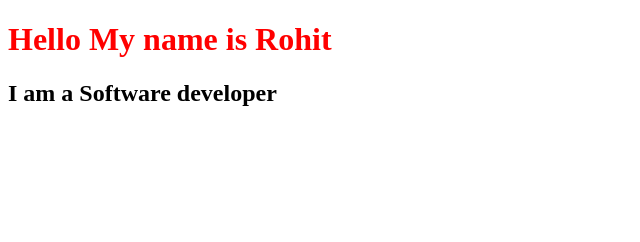
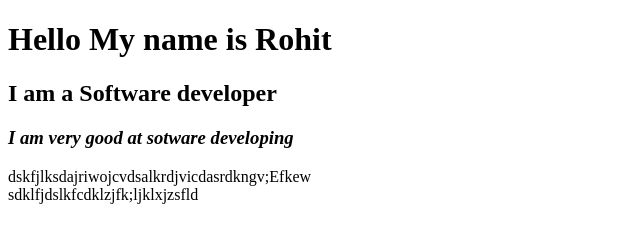
Before and after one commit to rohitghatal1/rohitghatal.github.io, a plain HTML site: page index.html in a window 1280 px wide. Shown: the whole page, without its empty margins (0-640 px from the left). Drawn offline with Linux system fonts and the light colour scheme.

Commit message:
add index.html and contact.html

```diff
--- a/index.html
+++ b/index.html
@@ -5,9 +5,14 @@
     <meta http-equiv="X-UA-Compatible" content="IE=edge">
     <meta name="viewport" content="width=device-width, initial-scale=1.0">
     <title>My portfolio</title>
+    <link rel="stylesheet" href="css/style.css">
 </head>
 <body bg color ="Blue">
-<h1 style="color: red;">Hello My name is <b>Rohit</b> </h1>
-<h2 style="border: 3px 6px;">I am a Software developer</h2>
+<h1>Hello My name is <b>Rohit</b> </h1>
+<h2>I am a Software developer</h2>
+<h3><i>I am very good at sotware developing</i></h3>
+<div class="container">dskfjlksdajriwojcvdsalkrdjvicdasrdkngv;Efkew<br>
+sdklfjdslkfcdklzjfk;ljklxjzsfld<br>
+</div>
 </body>
 </html>
```
